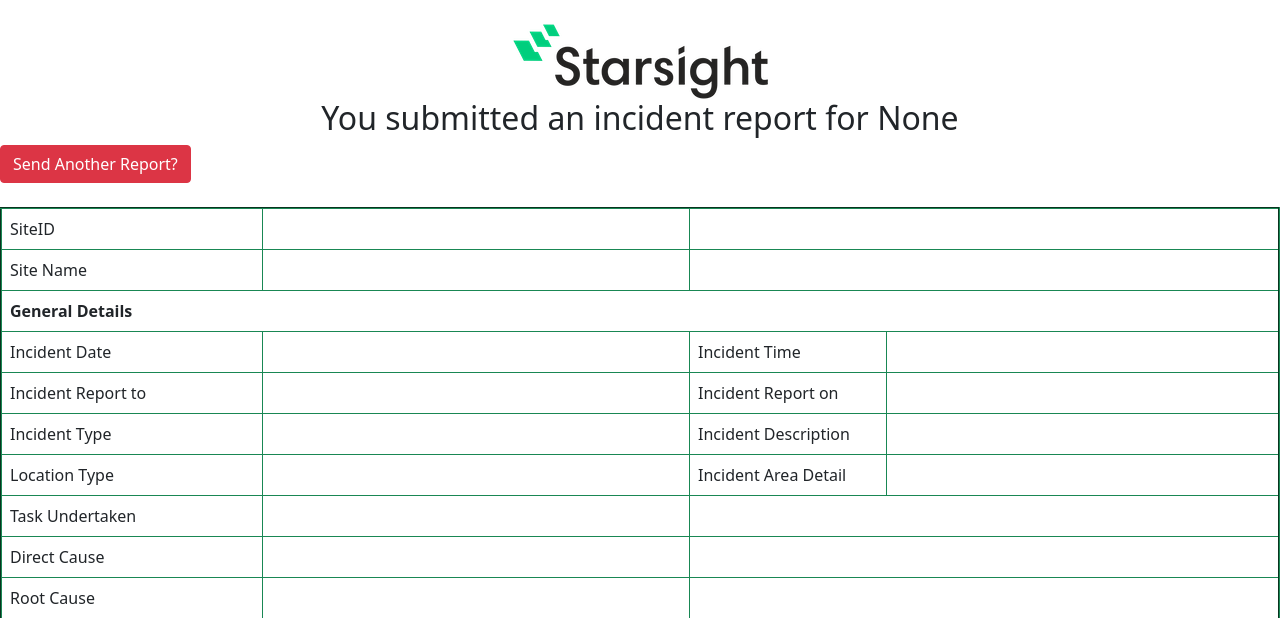
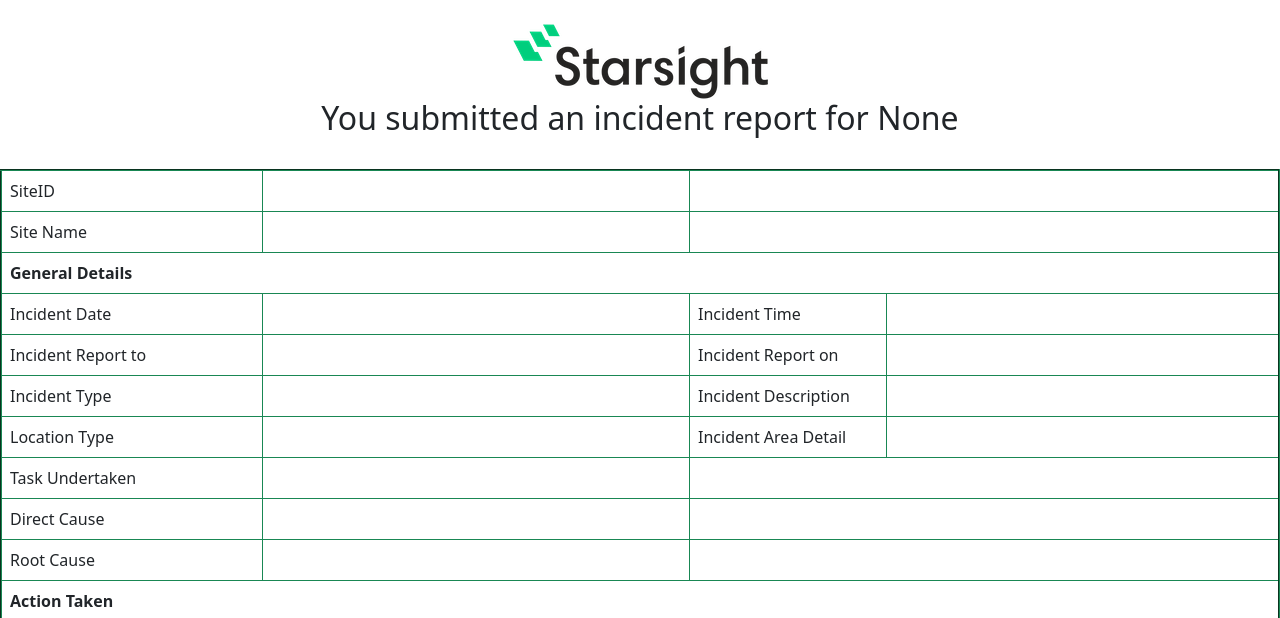
Before and after one commit to prompt2k2/IncidentApp, a Django app: page /sheep/ in a window 1280 px wide. Shown: the top 618 px of the page. Run offline with Django 3.2, Linux system fonts and the light colour scheme; some libraries are stand-ins or nearby versions.

Commit message:
Completed v4

```diff
--- a/SS-Incident-App-Prod/IMRegister/templates/IMRegister/sheep.html
+++ b/SS-Incident-App-Prod/IMRegister/templates/IMRegister/sheep.html
@@ -25,7 +25,7 @@
             <h2>You submitted an incident report for {{subject}} {{SiteID}} </h2>
 
         </div>
-    <a class="btn btn-danger" href="{% url 'IncidentView' %}">Send Another Report? </a>
+
     <div background-image=''>
         <table border="2" width="100%" cellspacing="3" cellpadding="3" class="table table-bordered border-success" >
             <tr>
```
Also changed, not shown: SS-Incident-App-Prod/db.sqlite3, SS-Incident-App-Prod/media/QML.PNG (added), SS-Incident-App-Prod/media/Splitter.jpg (added), SS-Incident-App-Prod/media/logopart.png (added), SS-Incident-App-Prod/media/madt.jpg (added).
